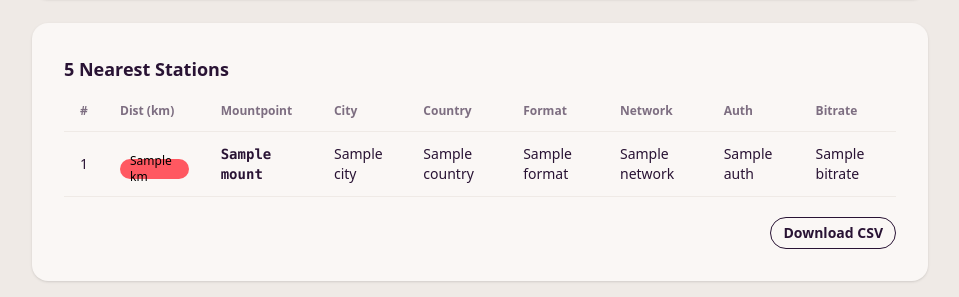
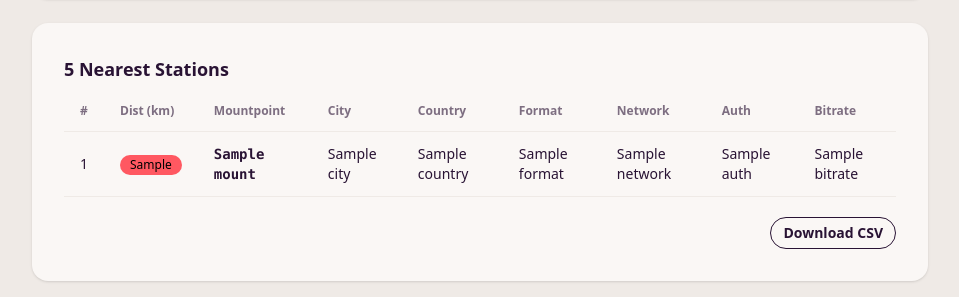
Before and after one commit to entr0-pi/ntrip-stations, a Python web app: template app/templates/index.html in a window 1280 px wide. Shown: the part 979-1276 px from the top of the page, without its empty margins (160-1119 px from the left). Run offline with Jinja, Linux system fonts and the light colour scheme; the template is opened without the code that fills it: most values are stand-ins (such as "Sample title", 1, 10 or a date in 2020); some libraries are stand-ins or nearby versions.

Commit message:
Remove 'km' text from distance badges
Simplify badge display to show just the number for a cleaner look.
Column header 'Dist (km)' already indicates the unit.

Co-Authored-By: Claude Haiku 4.5 <noreply@anthropic.com>

```diff
--- a/app/templates/index.html
+++ b/app/templates/index.html
@@ -181,11 +181,11 @@
                 <td>{{ st.rank }}</td>
                 <td>
                   {% if st.dist_km <= DISTANCE_BADGE_GREEN_KM %}
-                    <div class="badge badge-success gap-1 text-xs">{{ st.dist_km }} km</div>
+                    <div class="badge badge-success gap-1 text-xs">{{ st.dist_km }}</div>
                   {% elif st.dist_km <= DISTANCE_BADGE_YELLOW_KM %}
-                    <div class="badge badge-warning gap-1 text-xs">{{ st.dist_km }} km</div>
+                    <div class="badge badge-warning gap-1 text-xs">{{ st.dist_km }}</div>
                   {% else %}
-                    <div class="badge badge-error gap-1 text-xs">{{ st.dist_km }} km</div>
+                    <div class="badge badge-error gap-1 text-xs">{{ st.dist_km }}</div>
                   {% endif %}
                 </td>
                 <td class="font-mono font-semibold">{{ st.mount }}</td>
```
